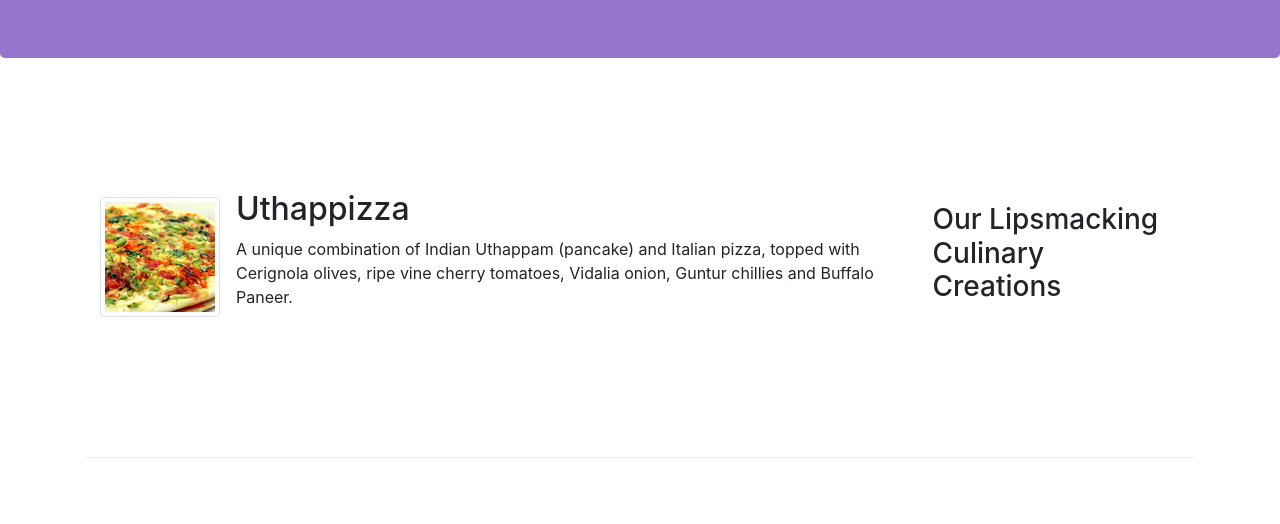
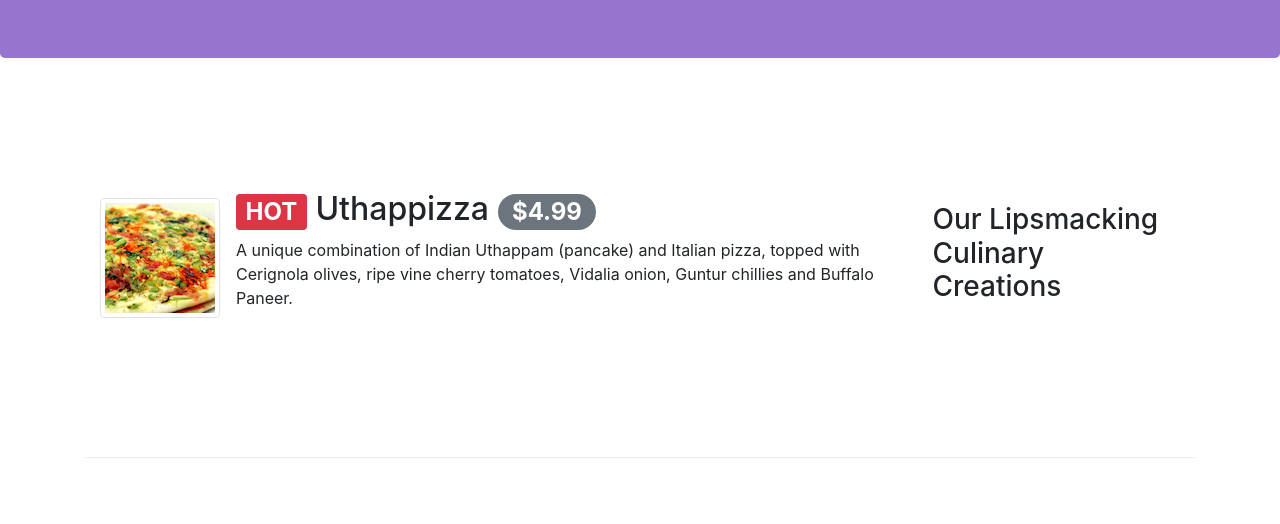
Before and after one commit to VortexH/coursera-fullstack-web-course, a website: page index.html in a window 1280 px wide. Shown: the part 276-800 px from the top of the page. Drawn offline with nearby package versions, Linux system fonts and the light colour scheme.

Commit message:
Added a badge showing HOT and the price of the item.

```diff
--- a/index.html
+++ b/index.html
@@ -64,7 +64,10 @@
                     <img class="d-flex mr-3 img-thumbnail align-self-center"
                             src="img/uthappizza.png" alt="Uthappizza">
                     <div class="media-body">
-                        <h2 class="mt-0">Uthappizza</h2>
+                        <h2 class="mt-0">
+                            <span class='badge badge-danger'>HOT</span> Uthappizza
+                            <span class='badge badge-pill badge-secondary'>$4.99</span>
+                        </h2>
                         <p class="d-none d-sm-block">A unique combination of Indian Uthappam (pancake) and
                             Italian pizza, topped with Cerignola olives, ripe vine
                             cherry tomatoes, Vidalia onion, Guntur chillies and
```
